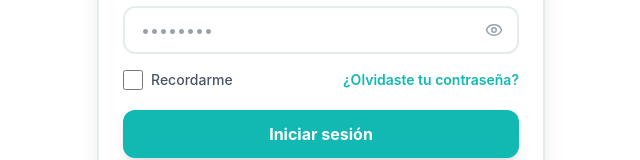
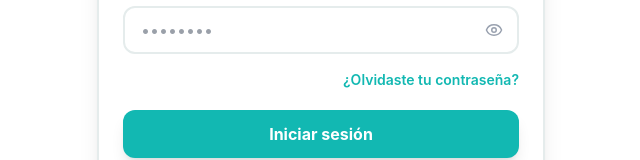
Before and after one commit to deepy7/VivaMente, a React (Vite) app: page /login in a window 1280 px wide. Shown: the part 443-603 px from the top of the page, without its empty margins (319-959 px from the left). Built offline with nearby package versions, Linux system fonts and the light colour scheme.

Commit message:
Corrección de persistencia de sesión

```diff
--- a/src/app/pages/Login.tsx
+++ b/src/app/pages/Login.tsx
@@ -1,5 +1,5 @@
 import { useState } from "react";
-import { Link, useNavigate } from "react-router";
+import { Link, Navigate, useNavigate } from "react-router";
 import { useForm } from "react-hook-form";
 import { Logo } from "../components/Logo";
 import { PasswordInput } from "../components/PasswordInput";
@@ -13,8 +13,7 @@ interface LoginFormData {
 
 export default function Login() {
   const navigate = useNavigate();
-  const { login } = useAuth();
-  const [rememberMe, setRememberMe] = useState(false);
+  const { login, isAuthenticated, userRole } = useAuth();
   const [isLoading, setIsLoading] = useState(false);
 
   const {
@@ -35,6 +34,10 @@ export default function Login() {
       setIsLoading(false);
     }
   };
+
+  if (isAuthenticated) {
+    return <Navigate to={userRole === "cuidador" ? "/inicio-cuidador" : "/inicio"} replace />;
+  }
 
   return (
     <div className="min-h-dvh flex items-center justify-center px-4 sm:px-6 py-4 sm:py-6">
@@ -105,19 +108,7 @@ export default function Login() {
             )}
           </div>
 
-          <div className="flex flex-col sm:flex-row sm:items-center justify-between gap-3 mb-5">
-            <label className="flex items-center gap-2 cursor-pointer">
-              <input
-                type="checkbox"
-                checked={rememberMe}
-                onChange={(e) => setRememberMe(e.target.checked)}
-                className="w-5 h-5 rounded border-gray-300 cursor-pointer"
-                style={{
-                  accentColor: "#12B8B2",
-                }}
-              />
-              <span className="text-sm text-gray-600">Recordarme</span>
-            </label>
+          <div className="flex justify-end mb-5">
             <Link
               to="/forgot-password"
               className="text-sm hover:underline"
--- a/src/app/routes.tsx
+++ b/src/app/routes.tsx
@@ -18,6 +18,31 @@ import ProfileCuidador from "./pages/ProfileCuidador";
 import GestionUsuarios from "./pages/GestionUsuarios";
 import ProtectedRoute from "./components/ProtectedRoute";
 import RoleRoute from "./components/RoleRoute";
+import { useAuth } from "./context/AuthContext";
+
+function getAuthenticatedHomePath(userRole: "usuario" | "cuidador" | null) {
+  return userRole === "cuidador" ? "/inicio-cuidador" : "/inicio";
+}
+
+function RootRedirect() {
+  const { isAuthenticated, isLoading, userRole } = useAuth();
+
+  if (isLoading) {
+    return (
+      <div className="min-h-dvh flex items-center justify-center">
+        <div className="text-center">
+          <div
+            className="w-16 h-16 border-4 border-t-transparent rounded-full animate-spin mx-auto mb-4"
+            style={{ borderColor: "#12B8B2", borderTopColor: "transparent" }}
+          />
+          <p className="text-gray-600">Cargando...</p>
+        </div>
+      </div>
+    );
+  }
+
+  return <Navigate to={isAuthenticated ? getAuthenticatedHomePath(userRole) : "/login"} replace />;
+}
 
 export const router = createBrowserRouter([
   {
@@ -25,7 +50,7 @@ export const router = createBrowserRouter([
     children: [
       {
         index: true,
-        element: <Navigate to="/login" replace />,
+        element: <RootRedirect />,
       },
 
       {
```
